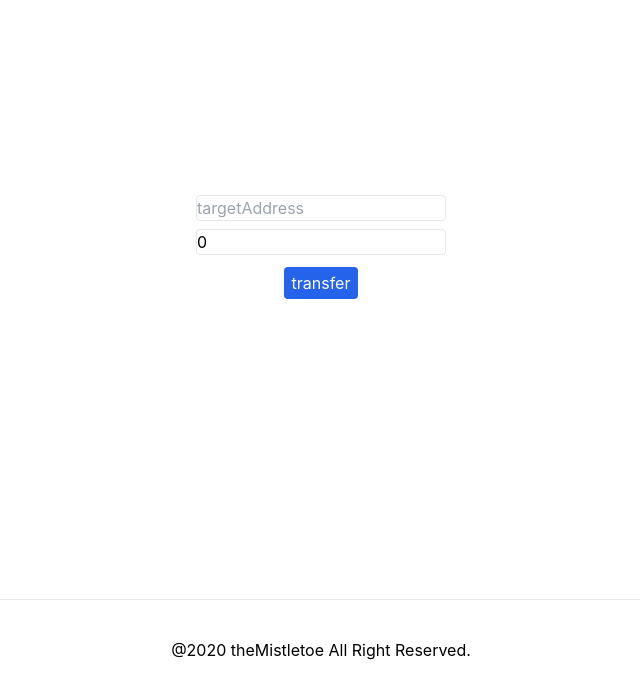
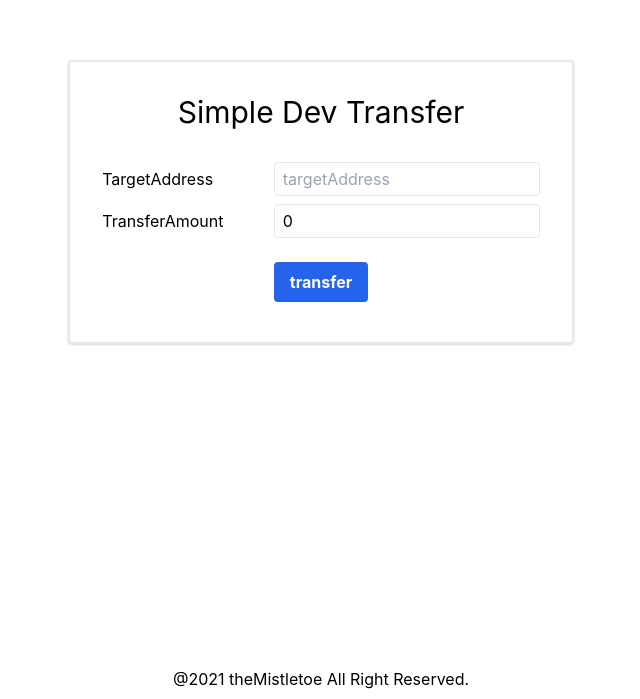
Before and after one commit to theMistletoe/Dev-Transfer, a Next.js app: page / in a window 1280 px wide. Shown: the part 101-800 px from the top of the page, without its empty margins (319-959 px from the left). Built offline with nearby package versions, Linux system fonts and the light colour scheme.

Commit message:
CSS調整

```diff
--- a/pages/index.tsx
+++ b/pages/index.tsx
@@ -35,24 +35,45 @@ const Home = () => {
   return (
     <div className={styles.container}>
       <Head>
-        <title>Dev Transfer</title>
+        <title>Simple Dev Transfer</title>
         <meta name="description" content="Generated by create next app" />
         <link rel="icon" href="/favicon.ico" />
       </Head>
 
-      <main className={styles.main}>
-        <input className='border rounded my-1' type="text" value={targetAddress} onChange={e => setTargetAddress(e.target.value)} placeholder='targetAddress'/>
-        <input className='border rounded my-1' type="number" value={transferAmount} onChange={e => setTransferAmount(Number(e.target.value))} placeholder='amount'/>
-        <button className='bg-blue-600 rounded text-white px-2 py-1 my-2' onClick={handleTransferButton}>transfer</button>
+      <main className="my-auto border-2 shadow w-full md:w-2/5 p-8 rounded">
+        <h1 className="text-center text-3xl mb-8">Simple Dev Transfer</h1>
+        <div className="flex mb-2">
+          <label className="ml-0 mr-auto my-auto">TargetAddress</label>
+          <input
+            className='border rounded mr-0 ml-auto px-2 py-1'
+            type="text"
+            value={targetAddress}
+            onChange={e => setTargetAddress(e.target.value)}
+            placeholder='targetAddress'
+          />
+        </div>
+        <div className="flex mb-2">
+          <label className="ml-0 mr-auto my-auto">TransferAmount</label>
+          <input
+            className='border rounded mr-0 ml-auto px-2 py-1'
+            type="text"
+            value={transferAmount}
+            onChange={e => setTransferAmount(Number(e.target.value))}
+            placeholder='amount'
+          />
+        </div>
+        <div className="mt-4 text-center">
+          <button className='font-bold bg-blue-600 hover:bg-blue-900 rounded text-white px-4 py-2 my-2' onClick={handleTransferButton}>transfer</button>
+        </div>
       </main>
 
-      <footer className={styles.footer}>
+      <footer className="mt-auto mb-2">
         <a
           href="https://github.com/theMistletoe"
           target="_blank"
           rel="noopener noreferrer"
         >
-          @2020 theMistletoe All Right Reserved.
+          @2021 theMistletoe All Right Reserved.
         </a>
       </footer>
     </div>
```
